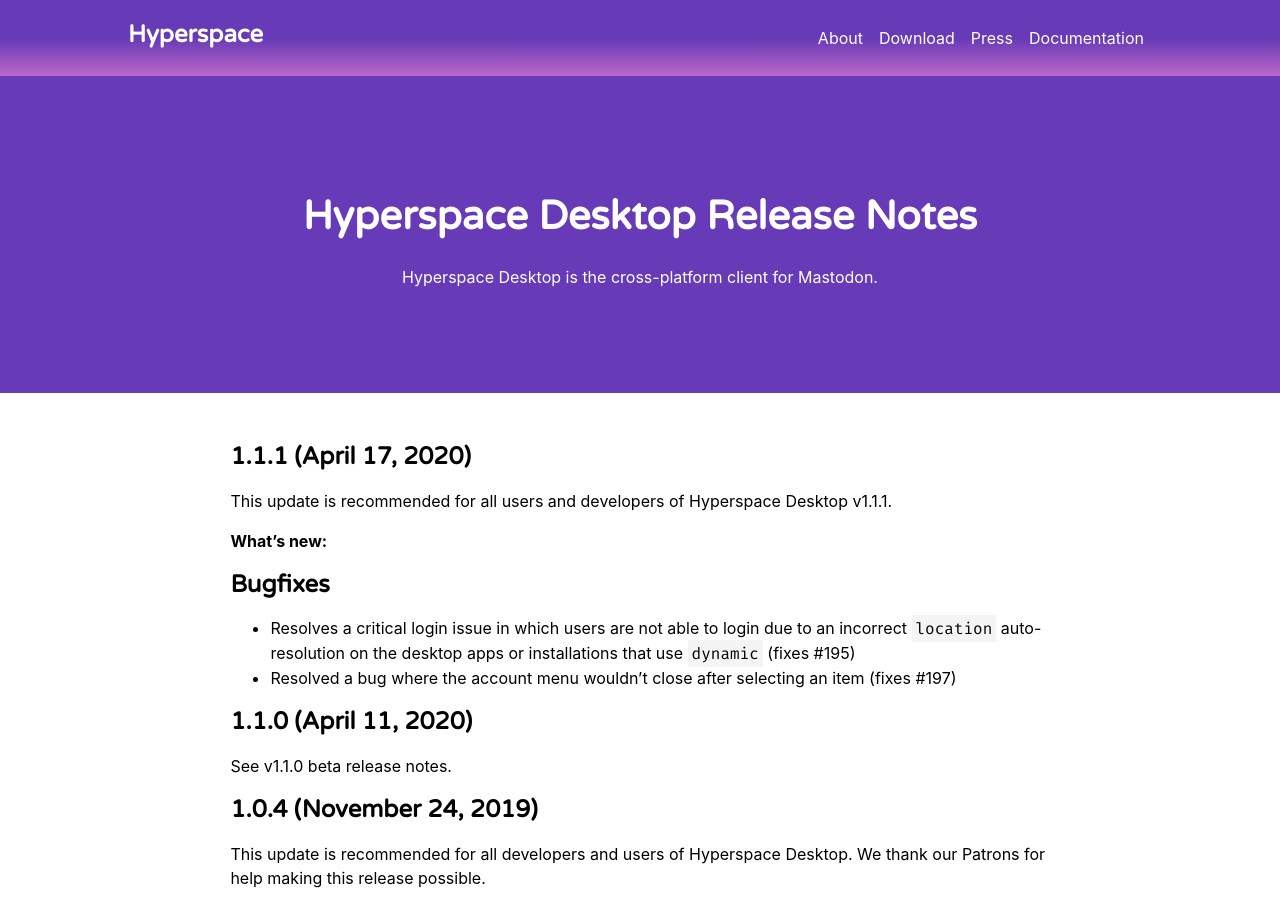
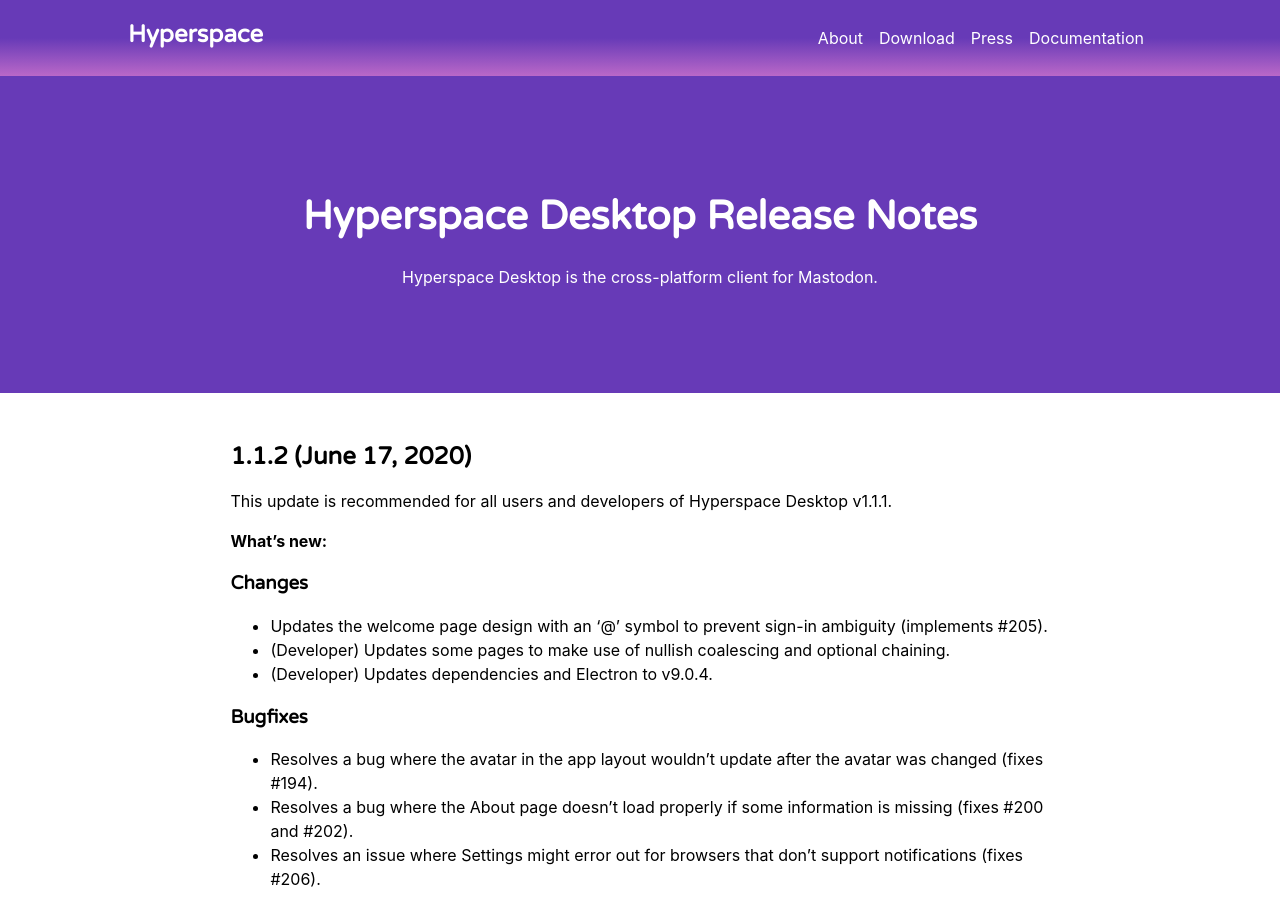
Before and after one commit to hyperspacedev/hyperspacedev.github.io, a Jekyll site: the page built from _releases/desktop.md, in a window 1280 px wide and 900 px high. Built offline with Jekyll 4.4.1, drawn with Linux system fonts in a browser that asks for light colours; nearby versions of some CDN libraries; some web fonts are replaced.

Commit message:
Update release notes

```diff
--- a/_releases/desktop.md
+++ b/_releases/desktop.md
@@ -3,12 +3,27 @@
 layout: release
 description: Hyperspace Desktop is the cross-platform client for Mastodon.
 ---
+## 1.1.2 (June 17, 2020)
+This update is recommended for all users and developers of Hyperspace Desktop v1.1.1.
+
+**What's new:**
+
+### Changes
+- Updates the welcome page design with an '@' symbol to prevent sign-in ambiguity (implements #205).
+- (Developer) Updates some pages to make use of nullish coalescing and optional chaining.
+- (Developer) Updates dependencies and Electron to v9.0.4.
+
+### Bugfixes
+- Resolves a bug where the avatar in the app layout wouldn't update after the avatar was changed (fixes #194).
+- Resolves a bug where the About page doesn't load properly if some information is missing (fixes #200 and #202).
+- Resolves an issue where Settings might error out for browsers that don't support notifications (fixes #206).
+
 ## 1.1.1 (April 17, 2020)
 This update is recommended for all users and developers of Hyperspace Desktop v1.1.1.
 
 **What's new:**
 
-## Bugfixes
+### Bugfixes
 - Resolves a critical login issue in which users are not able to login due to an incorrect `location` auto-resolution on the desktop apps or installations that use `dynamic` (fixes #195)
 - Resolved a bug where the account menu wouldn't close after selecting an item (fixes #197)
 
```
